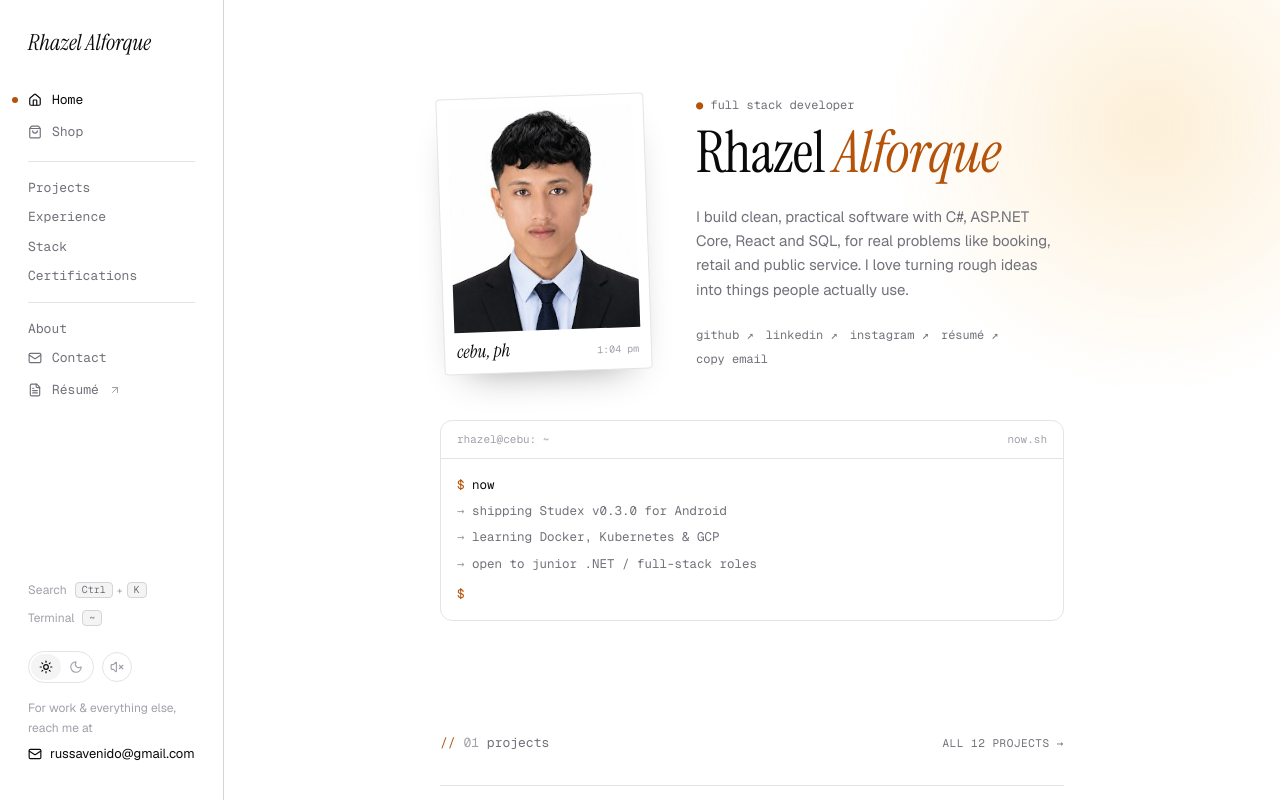
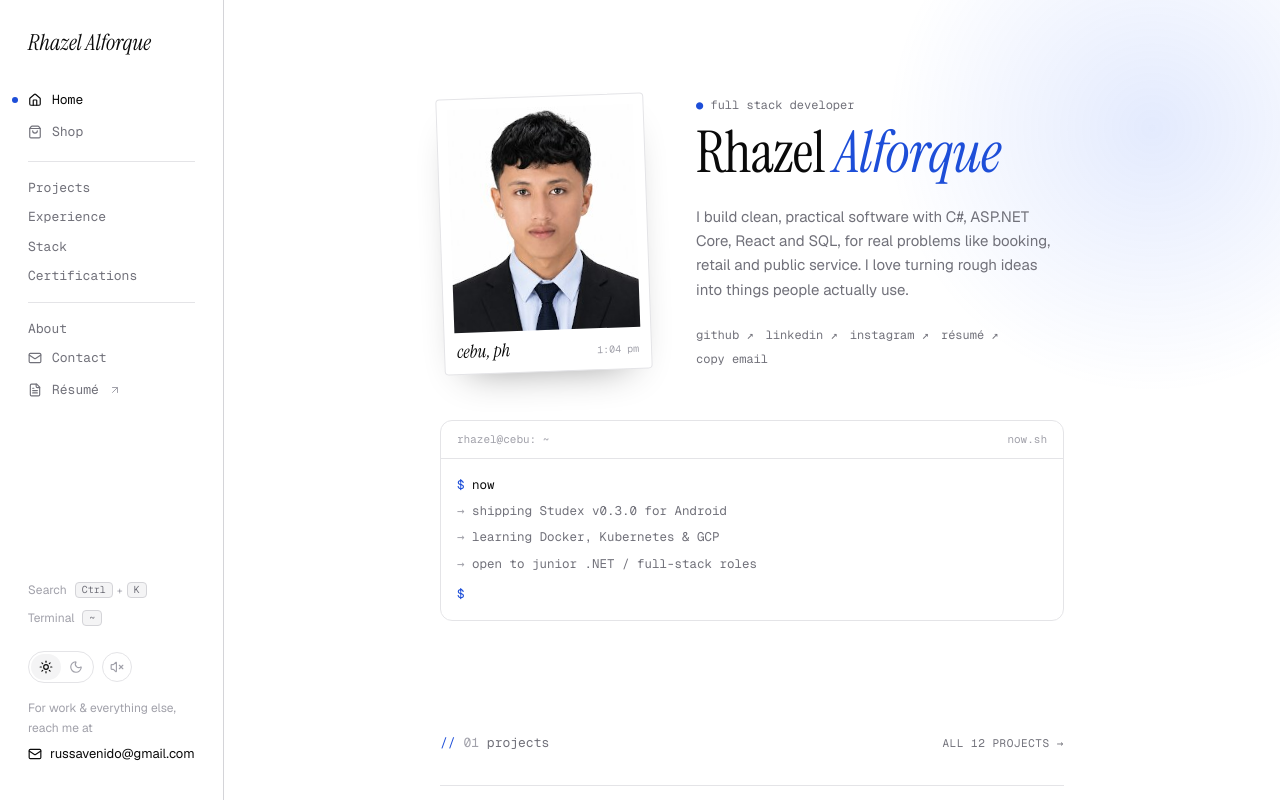
Before and after one commit to russalforque/russ-dev, a React (Vite) app: page / in a window 1280 px wide. Shown: the top 802 px of the page. Built offline with nearby package versions, Linux system fonts and the light colour scheme.

Commit message:
Change Theme color

```diff
--- a/src/App.tsx
+++ b/src/App.tsx
@@ -194,11 +194,11 @@ export default function App() {
         onOpenTerminal={() => setIsTerminalOpen(true)}
       />
 
-      {/* Soft sun glow in the corner */}
+      {/* Soft accent glow in the corner */}
       <div
         aria-hidden="true"
         className="pointer-events-none fixed -right-40 -top-40 z-0 h-[36rem] w-[36rem] rounded-full"
-        style={{ background: 'radial-gradient(circle, var(--sun), transparent 65%)' }}
+        style={{ background: 'radial-gradient(circle, var(--glow), transparent 65%)' }}
       />
 
       <main id="main" className="relative z-10">
--- a/src/components/GitHubActivity.tsx
+++ b/src/components/GitHubActivity.tsx
@@ -48,8 +48,8 @@ export default function GitHubActivity({ darkMode }: GitHubActivityProps) {
             blockRadius={2}
             fontSize={11}
             theme={{
-              light: ['#f4f4f5', '#fde7bd', '#f5b544', '#d97706', '#b45309'],
-              dark: ['#1e1e22', '#4a3612', '#8a6217', '#d4962a', '#f5b544'],
+              light: ['#f4f4f5', '#dbe4ff', '#93b4ff', '#3b6ef5', '#1d4ed8'],
+              dark: ['#1e1e22', '#1b2a4f', '#2a4a94', '#4f7ae6', '#7aa2ff'],
             }}
           />
         </div>
--- a/src/index.css
+++ b/src/index.css
@@ -8,7 +8,7 @@
    place; @theme inline exposes them as Tailwind utilities
    (bg-bg, text-fg, border-line, text-accent, ...).
 ------------------------------------------------------------------- */
-/* Ink on paper, zinc greys, and one warm sun-gold accent (the sun on the PH flag) */
+/* Ink on paper, zinc greys, and one cobalt-blue accent */
 :root {
   --bg: #ffffff;
   --surface: #ffffff;
@@ -18,10 +18,10 @@
   --fg: #0a0a0a;
   --muted: #71717a;
   --faint: #a1a1aa;
-  --accent: #b45309;
-  --accent-soft: rgba(180, 83, 9, 0.06);
+  --accent: #1d4ed8;
+  --accent-soft: rgba(29, 78, 216, 0.06);
   --on-accent: #ffffff;
-  --sun: rgba(245, 158, 11, 0.16);
+  --glow: rgba(59, 110, 245, 0.14);
 }
 
 .dark {
@@ -33,10 +33,10 @@
   --fg: #f4f4f5;
   --muted: #a0a0a8;
   --faint: #6b6b73;
-  --accent: #f5b544;
-  --accent-soft: rgba(245, 181, 68, 0.07);
+  --accent: #7aa2ff;
+  --accent-soft: rgba(122, 162, 255, 0.08);
   --on-accent: #0c0c0f;
-  --sun: rgba(245, 181, 68, 0.09);
+  --glow: rgba(122, 162, 255, 0.1);
 }
 
 @theme inline {
```
